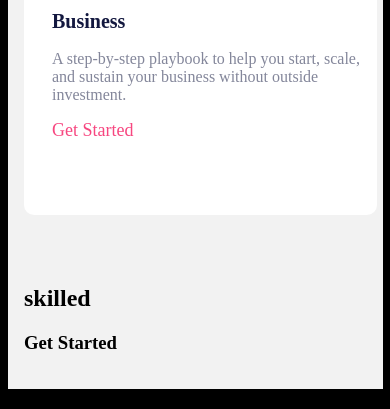
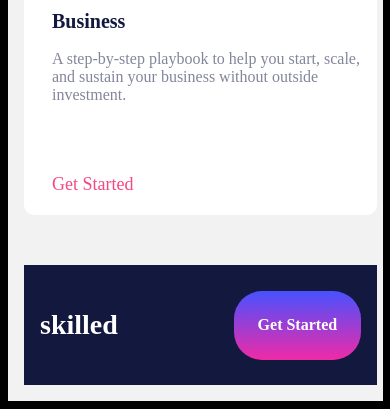
Before and after one commit to Joni19944/exercises, a plain HTML site: page index.html in a window 390 px wide. Shown: the part 2161-2570 px from the top of the page. Drawn offline with Linux system fonts and the light colour scheme.

Commit message:
need just responsive

```diff
--- a/style.css
+++ b/style.css
@@ -53,6 +53,9 @@ body{
     border-radius: 31.5px;
     width: 167px;
     height: 56px;
+
+}
+.GetStartedP h3{
     text-align: center;
 }
 .checkOut{
@@ -93,6 +96,7 @@ body{
     padding-left: 28px;
     padding-bottom: 32px;
     padding-right: 211px;
+    margin-top:70px ;
 }
 .animation img{
     position: absolute;
@@ -126,6 +130,7 @@ body{
     padding-left: 28px;
     padding-bottom: 32px;
     padding-right: 211px;
+    margin-top:70px ;
 }
 .design img{
     position: absolute;
@@ -159,6 +164,7 @@ body{
     padding-left: 28px;
     padding-bottom: 32px;
     padding-right: 211px;
+    margin-top:70px ;
 }
 .photography img{
     position: absolute;
@@ -192,6 +198,7 @@ body{
     padding-left: 28px;
     padding-bottom: 32px;
     padding-right: 211px;
+    margin-top:70px ;
 }
 .crypto img{
     position: absolute;
@@ -225,11 +232,37 @@ body{
     padding-left: 28px;
     padding-bottom: 32px;
     padding-right: 211px;
+    margin-top:70px ;
 }
 .business img{
     position: absolute;
     top: -28px;
     left: 28px;
+}
+.likeAFooter{
+    background: #13183F;
+    height: 120px;
+    display: flex;
+    justify-content: space-between;
+    align-items: center;
+    box-sizing: border-box;
+    padding-inline: 16px;
+}
+.likeAFooter h2{
+    color: white;
+    font-size: 28px;
+
+}
+.getStartedP2{
+    background: linear-gradient(180deg, #4851FF 0%, #F02AA6 100%);
+    border-radius: 28px;
+
+}
+.getStartedP2 h3{
+color: white;
+padding: 9px 24px 10px 24px;
+font-size: 16px;
+
 }
 
 
```
Also changed, not shown: index.html (+1 -1 lines).
